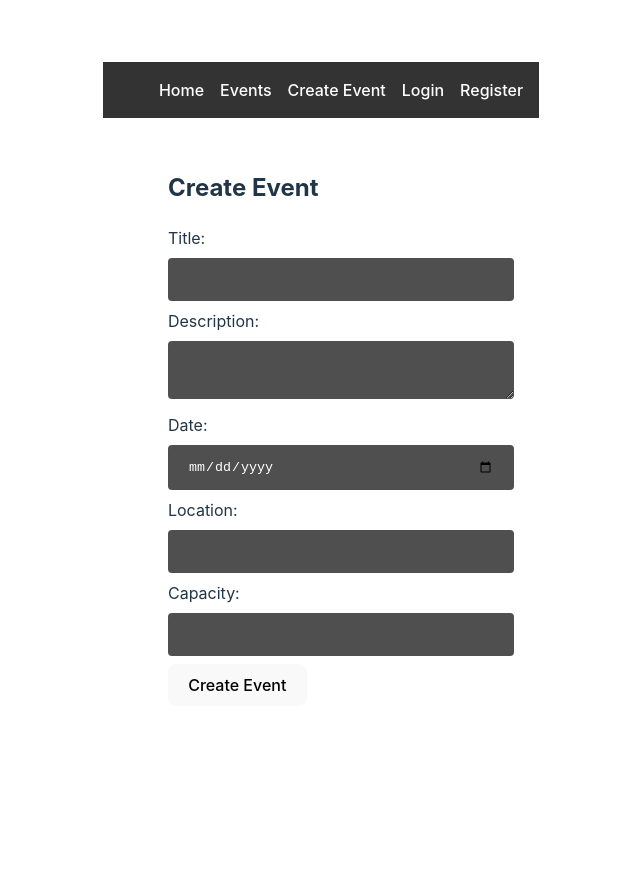
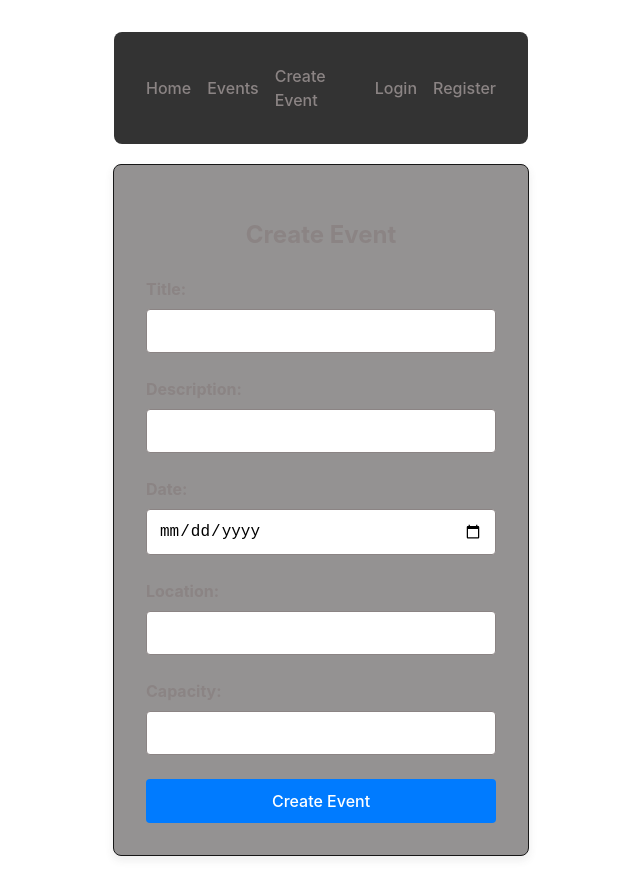
Before and after one commit to Felipi2021/Event-Planner, a React (Vite) app in the folder frontend/: page /CreateEvent in a window 1280 px wide. Shown: the whole page, without its empty margins (319-959 px from the left). Before the commit the page ends 800 px from the top, so only its background shows below. Built offline with nearby package versions, Linux system fonts and the light colour scheme.

Commit message:
naprawa bledow zwiazanych attendance i laczenie z baza danych, dodanie reg expa i stylow do frontendu, dodawanie i ususwanie attendees count w bazie dancyh

```diff
--- a/frontend/src/components/EventCard.jsx
+++ b/frontend/src/components/EventCard.jsx
@@ -65,80 +65,80 @@ const EventCard = ({ event, isAttending: initialIsAttending, onRegister, onAtten
   };
 
   return (
-    <div style={styles.card}>
+    <div style={styles.container}>
       <h3 style={styles.title}>{event.title}</h3>
       <p style={styles.description}>{event.description}</p>
-      <p><strong>Date:</strong> {event.date}</p>
-      <p><strong>Location:</strong> {event.location}</p>
-      <p><strong>Capacity:</strong> {event.capacity}</p>
-      <p><strong>Attendees:</strong> {event.attendees_count}</p>
-      {isAttending ? (
-        <button
-          style={styles.attendingButton}
-          onClick={handleRemoveAttendClick}
-          disabled={loading}
-        >
-          {loading ? 'Processing...' : 'Attending (Click to Remove)'}
-        </button>
-      ) : (
-        <button
-          style={styles.attendButton}
-          onClick={handleAttendClick}
-          disabled={loading}
-        >
-          {loading ? 'Processing...' : 'Mark as Attending'}
-        </button>
-      )}
-      <button style={styles.registerButton} onClick={handleRegisterClick} disabled={loading}>
-        {loading ? 'Processing...' : 'Register'}
-      </button>
+      <p style={styles.detail}><strong>Date:</strong> {new Date(event.date).toLocaleDateString()}</p>
+      <p style={styles.detail}><strong>Location:</strong> {event.location}</p>
+      <p style={styles.detail}><strong>Capacity:</strong> {event.capacity}</p>
+      <p style={styles.detail}><strong>Attendees:</strong> {event.attendees_count}</p>
+      <div style={styles.buttonGroup}>
+        {isAttending ? (
+          <button style={{ ...styles.button, ...styles.attendingButton }} onClick={() => onRemoveAttend(event.id)}>Remove Attendance</button>
+        ) : (
+          <>
+            <button style={{ ...styles.button, ...styles.attendButton }} onClick={() => onAttend(event.id)}>Attend</button>
+            <button style={{ ...styles.button, ...styles.registerButton }} onClick={() => onRegister(event.id)}>Register</button>
+          </>
+        )}
+      </div>
     </div>
   );
 };
 
 
 const styles = {
-  card: {
-    border: '1px solid #ccc',
+  container: {
+    maxWidth: '350px',
+    width: '700px',
+    margin: '0 auto',
+    padding: '2rem',
+    border: '1px solid #171717',
     borderRadius: '8px',
-    padding: '16px',
-    width: '700px',
-    marginBottom: '16px',
-    boxShadow: '0 4px 6px rgba(0, 0, 0, 0.1)',
+    backgroundColor: 'rgba(68, 65, 65, 0.571)',
+    boxShadow: '0 4px 8px rgba(65, 64, 64, 0.1)',
+    marginBottom: '1.5rem',
   },
   title: {
-    fontSize: '1.5rem',
-    marginBottom: '8px',
+    textAlign: 'center',
+    marginBottom: '1.5rem',
+    color: '#8b8484',
   },
   description: {
-    fontSize: '1rem',
-    marginBottom: '8px',
+    marginBottom: '1.5rem',
+    color: '#8b8484',
   },
-  attendButton: {
-    padding: '8px 16px',
-    backgroundColor: '#28a745',
+  detail: {
+    marginBottom: '0.5rem',
+    color: '#8b8484',
+  },
+  buttonGroup: {
+    display: 'flex',
+    justifyContent: 'space-between',
+  },
+  button: {
+    width: 'auto',
+    padding: '0.75rem',
+    backgroundColor: '#007bff',
     color: 'white',
     border: 'none',
     borderRadius: '4px',
     cursor: 'pointer',
+    fontSize: '1rem',
     marginRight: '8px',
   },
+  attendButton: {
+    backgroundColor: '#007bff',
+    outline: 'none',
+  },
   attendingButton: {
-    padding: '8px 16px',
-    backgroundColor: '#646cff',
-    color: 'white',
-    border: 'none',
-    borderRadius: '4px',
-    cursor: 'pointer',
-    marginRight: '8px',
+    backgroundColor: '#0056b3',
+    outline: 'none',
   },
   registerButton: {
-    padding: '8px 16px',
-    backgroundColor: '#ffc107',
+    backgroundColor: 'rgba(241, 161, 11, 0.85)',
     color: 'black',
-    border: 'none',
-    borderRadius: '4px',
-    cursor: 'pointer',
+    outline: 'none',
   },
 };
 
--- a/frontend/src/components/Navbar.jsx
+++ b/frontend/src/components/Navbar.jsx
@@ -1,5 +1,6 @@
 import React, { useEffect, useState } from 'react';
 import { Link, useNavigate } from 'react-router-dom';
+import '../styles/navbar.css';
 
 const Navbar = () => {
   const navigate = useNavigate();
@@ -12,35 +13,26 @@ const Navbar = () => {
 
   const handleLogout = () => {
     localStorage.removeItem('token');
+    localStorage.removeItem('userId');
     setIsLoggedIn(false);
     alert('You have been logged out.');
     navigate('/login');
   };
 
   return (
-    <nav style={{ padding: '1rem', background: '#333', color: '#fff' }}>
-      <ul style={{ display: 'flex', gap: '1rem', listStyle: 'none', margin: 0 }}>
-        <li><Link to="/" style={{ color: 'white', textDecoration: 'none' }}>Home</Link></li>
-        <li><Link to="/events" style={{ color: 'white', textDecoration: 'none' }}>Events</Link></li>
-        <li><Link to="/CreateEvent" style={{ color: 'white', textDecoration: 'none' }}>Create Event</Link></li>
+    <nav className="navbar">
+      <ul>
+        <li><Link to="/">Home</Link></li>
+        <li><Link to="/events">Events</Link></li>
+        <li><Link to="/CreateEvent">Create Event</Link></li>
         {isLoggedIn ? (
           <li>
-            <button
-              onClick={handleLogout}
-              style={{
-                background: 'none',
-                color: 'white',
-                border: 'none',
-                cursor: 'pointer',
-              }}
-            >
-              Logout
-            </button>
+            <button onClick={handleLogout}>Logout</button>
           </li>
         ) : (
           <>
-            <li><Link to="/login" style={{ color: 'white', textDecoration: 'none' }}>Login</Link></li>
-            <li><Link to="/register" style={{ color: 'white', textDecoration: 'none' }}>Register</Link></li>
+            <li><Link to="/login">Login</Link></li>
+            <li><Link to="/register">Register</Link></li>
           </>
         )}
       </ul>
--- a/frontend/src/pages/CreateEvent.jsx
+++ b/frontend/src/pages/CreateEvent.jsx
@@ -1,5 +1,7 @@
 import React, { useState } from 'react';
 import axios from 'axios';
+import { useNavigate } from 'react-router-dom';
+import '../styles/form.css';
 
 const CreateEvent = () => {
   const [title, setTitle] = useState('');
@@ -7,49 +9,67 @@ const CreateEvent = () => {
   const [date, setDate] = useState('');
   const [location, setLocation] = useState('');
   const [capacity, setCapacity] = useState('');
+  const navigate = useNavigate();
 
   const handleSubmit = async (e) => {
     e.preventDefault();
+
     try {
-      const token = localStorage.getItem('token');
-      if (!token) {
-        alert('You need to log in to create an event.');
-        return;
-      }
-
-      await axios.post(
-        'http://localhost:5000/api/events',
-        { title, description, date, location, capacity },
-        { headers: { Authorization: `Bearer ${token}` } }
-      );
+      const response = await axios.post('http://localhost:5000/api/events', { title, description, date, location, capacity });
       alert('Event created successfully!');
+      navigate('/events');
     } catch (err) {
       alert('Failed to create event. Please try again.');
     }
   };
 
   return (
-    <form onSubmit={handleSubmit} style={{ padding: '2rem' }}>
+    <form onSubmit={handleSubmit} className="form-container">
       <h2>Create Event</h2>
-      <div>
+      <div className="form__group">
         <label>Title:</label>
-        <input type="text" value={title} onChange={(e) => setTitle(e.target.value)} required />
+        <input
+          type="text"
+          value={title}
+          onChange={(e) => setTitle(e.target.value)}
+          required
+        />
       </div>
-      <div>
+      <div className="form__group">
         <label>Description:</label>
-        <textarea value={description} onChange={(e) => setDescription(e.target.value)} required />
+        <input
+          type="text"
+          value={description}
+          onChange={(e) => setDescription(e.target.value)}
+          required
+        />
       </div>
-      <div>
+      <div className="form__group">
         <label>Date:</label>
-        <input type="date" value={date} onChange={(e) => setDate(e.target.value)} required />
+        <input
+          type="date"
+          value={date}
+          onChange={(e) => setDate(e.target.value)}
+          required
+        />
       </div>
-      <div>
+      <div className="form__group">
         <label>Location:</label>
-        <input type="text" value={location} onChange={(e) => setLocation(e.target.value)} required />
+        <input
+          type="text"
+          value={location}
+          onChange={(e) => setLocation(e.target.value)}
+          required
+        />
       </div>
-      <div>
+      <div className="form__group">
         <label>Capacity:</label>
-        <input type="number" value={capacity} onChange={(e) => setCapacity(e.target.value)} required />
+        <input
+          type="number"
+          value={capacity}
+          onChange={(e) => setCapacity(e.target.value)}
+          required
+        />
       </div>
       <button type="submit">Create Event</button>
     </form>
--- a/frontend/src/pages/Events.jsx
+++ b/frontend/src/pages/Events.jsx
@@ -1,6 +1,7 @@
 import React, { useState, useEffect } from 'react';
 import axios from 'axios';
 import EventCard from '../components/EventCard';
+import '../styles/form.css';
 
 const Events = () => {
   const [events, setEvents] = useState([]);
@@ -28,7 +29,7 @@ const Events = () => {
     fetchEvents();
   }, []);
 
-  const handleRegister = async (eventId, userId) => {
+  const handleRegister = async (eventId) => {
     try {
       const token = localStorage.getItem('token');
       if (!token) {
@@ -36,19 +37,26 @@ const Events = () => {
         return;
       }
 
+      const userId = localStorage.getItem('userId');
       const response = await axios.post(
         `http://localhost:5000/api/events/${eventId}/register`,
         { userId },
         { headers: { Authorization: `Bearer ${token}` } }
       );
       alert(response.data.message);
+      setAttendanceStatus((prevStatus) => ({ ...prevStatus, [eventId]: true }));
+      setEvents((prevEvents) =>
+        prevEvents.map((event) =>
+          event.id === eventId ? { ...event, attendees_count: event.attendees_count + 1 } : event
+        )
+      );
     } catch (err) {
       console.error('Error registering for event:', err);
       alert('Failed to register for the event. Please try again.');
     }
   };
 
-  const handleAttend = async (eventId, userId) => {
+  const handleAttend = async (eventId) => {
     try {
       const token = localStorage.getItem('token');
       if (!token) {
@@ -56,6 +64,7 @@ const Events = () => {
         return;
       }
 
+      const userId = localStorage.getItem('userId');
       const response = await axios.post(
         `http://localhost:5000/api/events/${eventId}/attend`,
         { userId },
@@ -63,13 +72,18 @@ const Events = () => {
       );
       alert(response.data.message);
       setAttendanceStatus((prevStatus) => ({ ...prevStatus, [eventId]: true }));
+      setEvents((prevEvents) =>
+        prevEvents.map((event) =>
+          event.id === eventId ? { ...event, attendees_count: event.attendees_count + 1 } : event
+        )
+      );
     } catch (err) {
       console.error('Error marking attendance:', err);
       alert('Failed to mark attendance. Please try again.');
     }
   };
 
-  const handleRemoveAttend = async (eventId, userId) => {
+  const handleRemoveAttend = async (eventId) => {
     try {
       const token = localStorage.getItem('token');
       if (!token) {
@@ -77,6 +91,7 @@ const Events = () => {
         return;
       }
 
+      const userId = localStorage.getItem('userId');
       const response = await axios.delete(
         `http://localhost:5000/api/events/${eventId}/attend`,
         {
@@ -86,6 +101,11 @@ const Events = () => {
       );
       alert(response.data.message);
       setAttendanceStatus((prevStatus) => ({ ...prevStatus, [eventId]: false }));
+      setEvents((prevEvents) =>
+        prevEvents.map((event) =>
+          event.id === eventId ? { ...event, attendees_count: event.attendees_count - 1 } : event
+        )
+      );
     } catch (err) {
       console.error('Error removing attendance:', err);
       alert('Failed to remove attendance. Please try again.');
@@ -93,7 +113,7 @@ const Events = () => {
   };
 
   return (
-    <div style={{ padding: '2rem' }}>
+    <div className="event-list-container">
       <h2>Available Events</h2>
       {events.map((event) => (
         <EventCard
--- a/frontend/src/pages/Login.jsx
+++ b/frontend/src/pages/Login.jsx
@@ -1,35 +1,70 @@
 import React, { useState } from 'react';
 import axios from 'axios';
 import { useNavigate } from 'react-router-dom';
+import '../styles/form.css';
 
 const Login = () => {
   const [email, setEmail] = useState('');
   const [password, setPassword] = useState('');
+  const [emailValid, setEmailValid] = useState(true);
+  const [emailMessage, setEmailMessage] = useState('');
   const navigate = useNavigate();
+
+  const handleEmailChange = (e) => {
+    const value = e.target.value;
+    setEmail(value);
+
+    const emailRegex = /^[^\s@]+@[^\s@]+\.[^\s@]+$/;
+    if (emailRegex.test(value)) {
+      setEmailValid(true);
+      setEmailMessage('');
+    } else {
+      setEmailValid(false);
+      setEmailMessage('Invalid email format');
+    }
+  };
 
   const handleSubmit = async (e) => {
     e.preventDefault();
+    if (!emailValid) {
+      alert('Please fix the errors before submitting.');
+      return;
+    }
+
     try {
       const response = await axios.post('http://localhost:5000/api/users/login', { email, password });
       localStorage.setItem('token', response.data.token);
-      localStorage.setItem('userId', response.data.userId); // Store userId in local storage
+      localStorage.setItem('userId', response.data.userId);
       alert('Logged in successfully!');
       navigate('/events');
+      window.location.reload();
     } catch (err) {
       alert('Login failed. Check your credentials.');
     }
   };
 
   return (
-    <form onSubmit={handleSubmit} style={{ padding: '2rem' }}>
+    <form onSubmit={handleSubmit} className="form-container">
       <h2>Login</h2>
-      <div>
+      <div className="form__group">
         <label>Email:</label>
-        <input type="email" value={email} onChange={(e) => setEmail(e.target.value)} required />
+        <input
+          type="email"
+          value={email}
+          onChange={handleEmailChange}
+          className={!emailValid ? 'invalid' : ''}
+          required
+        />
+        {!emailValid && <p className="error-message">{emailMessage}</p>}
       </div>
-      <div>
+      <div className="form__group">
         <label>Password:</label>
-        <input type="password" value={password} onChange={(e) => setPassword(e.target.value)} required />
+        <input
+          type="password"
+          value={password}
+          onChange={(e) => setPassword(e.target.value)}
+          required
+        />
       </div>
       <button type="submit">Login</button>
     </form>
--- a/frontend/src/pages/Register.jsx
+++ b/frontend/src/pages/Register.jsx
@@ -1,36 +1,108 @@
-
 import React, { useState } from 'react';
 import axios from 'axios';
+import { useNavigate } from 'react-router-dom';
 import '../styles/form.css';
+
 const Register = () => {
   const [username, setUsername] = useState('');
   const [email, setEmail] = useState('');
   const [password, setPassword] = useState('');
+  const [passwordErrors, setPasswordErrors] = useState([]);
+  const [passwordValid, setPasswordValid] = useState(false);
+  const [emailValid, setEmailValid] = useState(true);
+  const [emailMessage, setEmailMessage] = useState('');
+  const navigate = useNavigate();
+
+  const handlePasswordChange = (e) => {
+    const value = e.target.value;
+    setPassword(value);
+
+    const errors = [];
+    if (value.length < 8) {
+      errors.push('Password must be at least 8 characters long.');
+    }
+    if (!/[A-Z]/.test(value)) {
+      errors.push('Password must contain at least 1 uppercase letter.');
+    }
+    if (!/\d/.test(value)) {
+      errors.push('Password must contain at least 1 number.');
+    }
+    if (!/[@$!%*#^?&]/.test(value)) {
+      errors.push('Password must contain at least 1 special character.');
+    }
+
+    if (errors.length === 0) {
+      setPasswordValid(true);
+    } else {
+      setPasswordValid(false);
+    }
+    setPasswordErrors(errors);
+  };
+
+  const handleEmailChange = (e) => {
+    const value = e.target.value;
+    setEmail(value);
+
+    const emailRegex = /^[^\s@]+@[^\s@]+\.[^\s@]+$/;
+    if (emailRegex.test(value)) {
+      setEmailValid(true);
+      setEmailMessage('');
+    } else {
+      setEmailValid(false);
+      setEmailMessage('Invalid email format');
+    }
+  };
 
   const handleSubmit = async (e) => {
     e.preventDefault();
+    if (passwordErrors.length > 0 || !emailValid) {
+      alert('Please fix the errors before submitting.');
+      return;
+    }
+
     try {
-      await axios.post('http://localhost:5000/api/users/register', { username, email, password });
+      const response = await axios.post('http://localhost:5000/api/users/register', { username, email, password });
       alert('Registered successfully!');
+      navigate('/login');
     } catch (err) {
-      alert('Registration failed. Try again.');
+      alert('Registration failed. Please try again.');
     }
   };
 
   return (
-    <form onSubmit={handleSubmit} style={{ padding: '2rem' }}>
+    <form onSubmit={handleSubmit} className="form-container">
       <h2>Register</h2>
-      <div>
+      <div className="form__group">
         <label>Username:</label>
         <input type="text" value={username} onChange={(e) => setUsername(e.target.value)} required />
       </div>
-      <div>
+      <div className="form__group">
         <label>Email:</label>
-        <input type="email" value={email} onChange={(e) => setEmail(e.target.value)} required />
+        <input
+          type="email"
+          value={email}
+          onChange={handleEmailChange}
+          className={!emailValid ? 'invalid' : ''}
+          required
+        />
+        {!emailValid && <p className="error-message">{emailMessage}</p>}
       </div>
-      <div>
+      <div className="form__group">
         <label>Password:</label>
-        <input type="password" value={password} onChange={(e) => setPassword(e.target.value)} required />
+        <input
+          type="password"
+          value={password}
+          onChange={handlePasswordChange}
+          className={passwordErrors.length > 0 ? 'invalid' : ''}
+          required
+        />
+        {passwordErrors.length > 0 ? (
+          passwordErrors.map((error, index) => (
+            <p key={index} className="error-message">{error}</p>
+          ))
+        ) : (
+          <p className="success-message">Password is valid ✓</p>
+        )}
       </div>
       <button type="submit">Register</button>
     </form>
--- a/frontend/src/styles/form.css
+++ b/frontend/src/styles/form.css
@@ -1,17 +1,67 @@
+.form-container {
+  width: 700px;
+  max-width: 350px;
+  margin: 0 auto;
+  padding: 2rem;
+  margin-top: 20px;
+  border: 1px solid #171717;
+  border-radius: 8px;
+  background-color: rgba(68, 65, 65, 0.571);
+  box-shadow: 0 4px 8px rgba(65, 64, 64, 0.1);
+}
 
- form input, textarea {
+.form-container h2 {
+  text-align: center;
+  margin-bottom: 1.5rem;
+  color: #8b8484;
+}
+
+.form-container .form__group {
+  margin-bottom: 1.5rem;
+}
+
+.form-container label {
+  display: block;
+  margin-bottom: 0.5rem;
+  font-weight: bold;
+  color: #8b8484;
+}
+
+.form-container input {
   width: 100%;
-    background-color: #4f4f4f;
+  padding: 0.75rem;
+  border: 1px solid #8b8484;
+  border-radius: 4px;
+  font-size: 1rem;
+  box-sizing: border-box;
+  outline: none;
+}
+
+.form-container input.invalid {
+  border-color: rgb(215, 115, 115);
+}
+
+.form-container p.error-message {
+  color: rgb(215, 115, 115);
+  margin-top: 0.5rem;
+  font-size: 0.875rem;
+}
+.form-container p.success-message {
+  color: rgb(35, 144, 93);
+  margin-top: 0.5rem;
+  font-size: 0.875rem;
+}
+.form-container button {
+  width: 100%;
+  padding: 0.75rem;
+  background-color: #007bff;
   color: white;
-    padding: 14px 20px;
-    margin: 8px 0;
   border: none;
   border-radius: 4px;
   cursor: pointer;
-    border-collapse: collapse;
-    text-decoration: none;
+  font-size: 1rem;
 }
 
-  form input:hover {
-    background-color: rgb(88, 93, 88);
+.form-container button:hover {
+  background-color: #0056b3;
 }
--- /dev/null
+++ b/frontend/src/styles/navbar.css
@@ -0,0 +1,36 @@
+.navbar {
+    display: flex;
+    justify-content: center;
+    align-items: center;
+    padding: 2rem;
+    width: 350px;
+    border-radius: 8px;
+    background-color: #333;
+    color: #fff;
+  }
+
+  .navbar ul {
+    display: flex;
+    gap: 1rem;
+    list-style: none;
+    margin: 0;
+    padding: 0;
+  }
+
+  .navbar li {
+    margin: 0;
+  }
+
+  .navbar a {
+    color: #8b8484;
+    text-decoration: none;
+    font-size: 1rem;
+  }
+
+  .navbar button {
+    background: none;
+    color: #8b8484;
+    border: none;
+    cursor: pointer;
+    font-size: 1rem;
+  }
```
Also changed, not shown: frontend/src/App.jsx (line endings or trailing spaces), 2 other files (tests, documents, lock files or other folders). Lines whose indentation alone changed are shown as unchanged.
